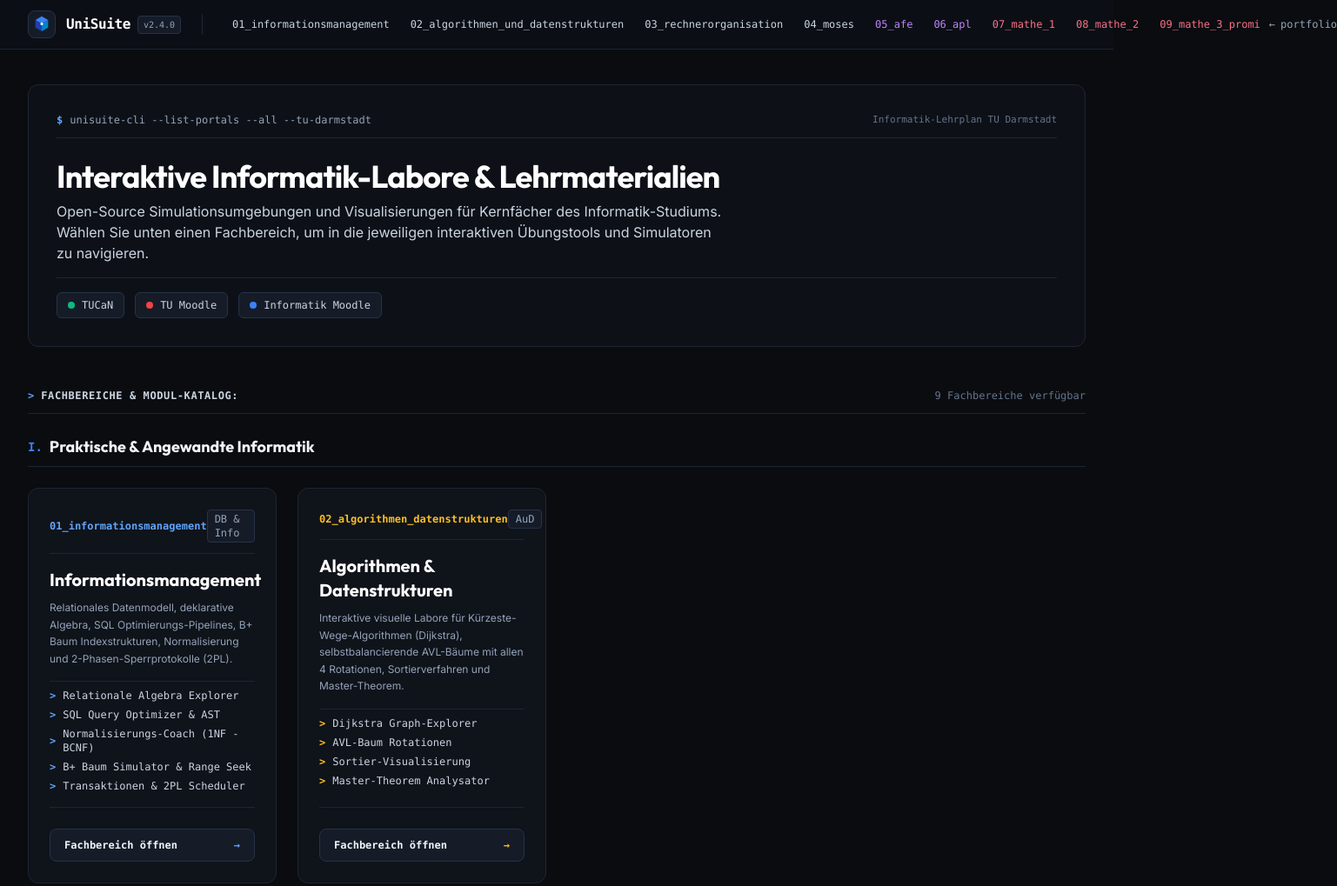
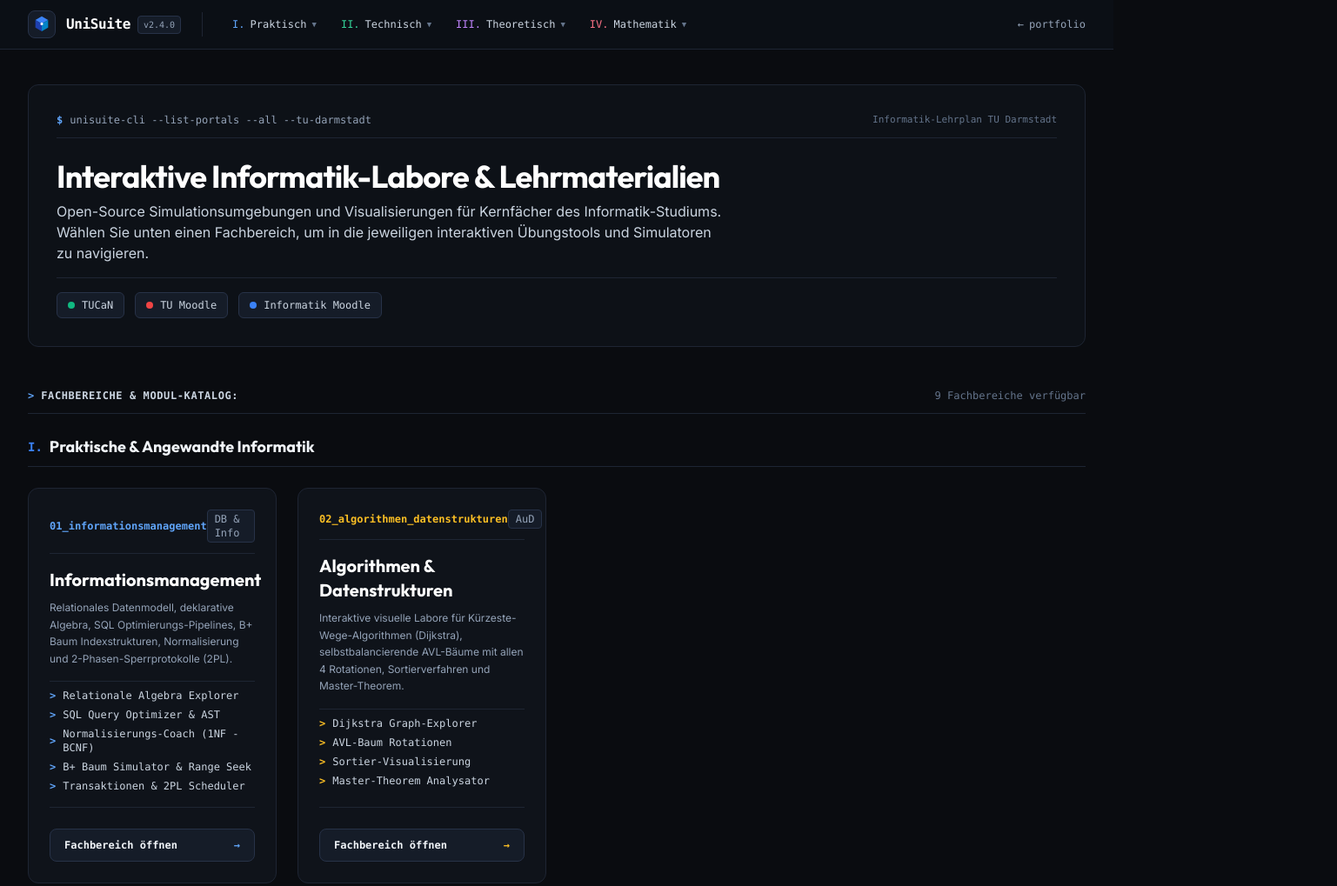
Before and after one commit to artjomartur/uni-lehrmaterial, a website: page index.html in a window 1280 px wide. Shown: the top 1019 px of the page at 87% size, 1537 px wide, since content can reach past the window. Drawn offline with nearby package versions, Linux system fonts and the light colour scheme.

Commit message:
Convert header nav to dropdown menus on index.html

```diff
--- a/index.html
+++ b/index.html
@@ -71,34 +71,57 @@
         </a>
 
         <!-- Desktop Menu: Überkategorien -->
-        <nav class="hidden md:flex items-center space-x-1 border-l border-[#1e2533] pl-6 text-xs font-mono">
-          <a href="./informationsmanagement/" class="text-slate-300 hover:text-white px-2.5 py-1 rounded hover:bg-[#151c28] transition">
-            01_informationsmanagement
-          </a>
-          <a href="./algorithmen-datenstrukturen/" class="text-slate-300 hover:text-white px-2.5 py-1 rounded hover:bg-[#151c28] transition">
-            02_algorithmen_und_datenstrukturen
-          </a>
-          <a href="./rechnerorganisation/" class="text-slate-300 hover:text-white px-2.5 py-1 rounded hover:bg-[#151c28] transition">
-            03_rechnerorganisation
-          </a>
-          <a href="./moses/" class="text-slate-300 hover:text-white px-2.5 py-1 rounded hover:bg-[#151c28] transition">
-            04_moses
-          </a>
-          <a href="./afe/" class="text-purple-400 hover:text-white px-2.5 py-1 rounded hover:bg-[#151c28] transition">
-            05_afe
-          </a>
-          <a href="./apl/" class="text-purple-400 hover:text-white px-2.5 py-1 rounded hover:bg-[#151c28] transition">
-            06_apl
-          </a>
-          <a href="./mathe-1/" class="text-rose-400 hover:text-white px-2.5 py-1 rounded hover:bg-[#151c28] transition">
-            07_mathe_1
-          </a>
-          <a href="./mathe-2/" class="text-rose-400 hover:text-white px-2.5 py-1 rounded hover:bg-[#151c28] transition">
-            08_mathe_2
-          </a>
-          <a href="./mathe-3/" class="text-rose-400 hover:text-white px-2.5 py-1 rounded hover:bg-[#151c28] transition">
-            09_mathe_3_promi
-          </a>
+        <nav class="hidden md:flex items-center space-x-2 border-l border-[#1e2533] pl-6 text-xs font-mono">
+
+          <div class="relative group">
+            <button class="text-slate-300 hover:text-white px-2.5 py-1.5 rounded hover:bg-[#151c28] transition flex items-center gap-1.5">
+              <span class="text-blue-400">I.</span>Praktisch <span class="text-[9px] text-slate-500">▼</span>
+            </button>
+            <div class="absolute left-0 top-full pt-1 w-64 opacity-0 invisible group-hover:opacity-100 group-hover:visible transition-all z-50">
+              <div class="bg-[#0c1017] border border-[#1e2533] rounded-lg shadow-2xl py-1 overflow-hidden">
+                <a href="./informationsmanagement/" class="block px-4 py-2.5 text-slate-400 hover:text-white hover:bg-[#151c28] transition">01_informationsmanagement</a>
+                <a href="./algorithmen-datenstrukturen/" class="block px-4 py-2.5 text-slate-400 hover:text-white hover:bg-[#151c28] transition">02_algorithmen_und_datenstrukturen</a>
+              </div>
+            </div>
+          </div>
+
+          <div class="relative group">
+            <button class="text-slate-300 hover:text-white px-2.5 py-1.5 rounded hover:bg-[#151c28] transition flex items-center gap-1.5">
+              <span class="text-emerald-400">II.</span>Technisch <span class="text-[9px] text-slate-500">▼</span>
+            </button>
+            <div class="absolute left-0 top-full pt-1 w-56 opacity-0 invisible group-hover:opacity-100 group-hover:visible transition-all z-50">
+              <div class="bg-[#0c1017] border border-[#1e2533] rounded-lg shadow-2xl py-1 overflow-hidden">
+                <a href="./rechnerorganisation/" class="block px-4 py-2.5 text-slate-400 hover:text-white hover:bg-[#151c28] transition">03_rechnerorganisation</a>
+              </div>
+            </div>
+          </div>
+
+          <div class="relative group">
+            <button class="text-slate-300 hover:text-white px-2.5 py-1.5 rounded hover:bg-[#151c28] transition flex items-center gap-1.5">
+              <span class="text-purple-400">III.</span>Theoretisch <span class="text-[9px] text-slate-500">▼</span>
+            </button>
+            <div class="absolute left-0 top-full pt-1 w-48 opacity-0 invisible group-hover:opacity-100 group-hover:visible transition-all z-50">
+              <div class="bg-[#0c1017] border border-[#1e2533] rounded-lg shadow-2xl py-1 overflow-hidden">
+                <a href="./moses/" class="block px-4 py-2.5 text-slate-400 hover:text-white hover:bg-[#151c28] transition">04_moses</a>
+                <a href="./afe/" class="block px-4 py-2.5 text-slate-400 hover:text-white hover:bg-[#151c28] transition">05_afe</a>
+                <a href="./apl/" class="block px-4 py-2.5 text-slate-400 hover:text-white hover:bg-[#151c28] transition">06_apl</a>
+              </div>
+            </div>
+          </div>
+
+          <div class="relative group">
+            <button class="text-slate-300 hover:text-white px-2.5 py-1.5 rounded hover:bg-[#151c28] transition flex items-center gap-1.5">
+              <span class="text-rose-400">IV.</span>Mathematik <span class="text-[9px] text-slate-500">▼</span>
+            </button>
+            <div class="absolute right-0 lg:left-0 lg:right-auto top-full pt-1 w-52 opacity-0 invisible group-hover:opacity-100 group-hover:visible transition-all z-50">
+              <div class="bg-[#0c1017] border border-[#1e2533] rounded-lg shadow-2xl py-1 overflow-hidden">
+                <a href="./mathe-1/" class="block px-4 py-2.5 text-slate-400 hover:text-white hover:bg-[#151c28] transition">07_mathe_1</a>
+                <a href="./mathe-2/" class="block px-4 py-2.5 text-slate-400 hover:text-white hover:bg-[#151c28] transition">08_mathe_2</a>
+                <a href="./mathe-3/" class="block px-4 py-2.5 text-slate-400 hover:text-white hover:bg-[#151c28] transition">09_mathe_3_promi</a>
+              </div>
+            </div>
+          </div>
+
         </nav>
       </div>
 
```
